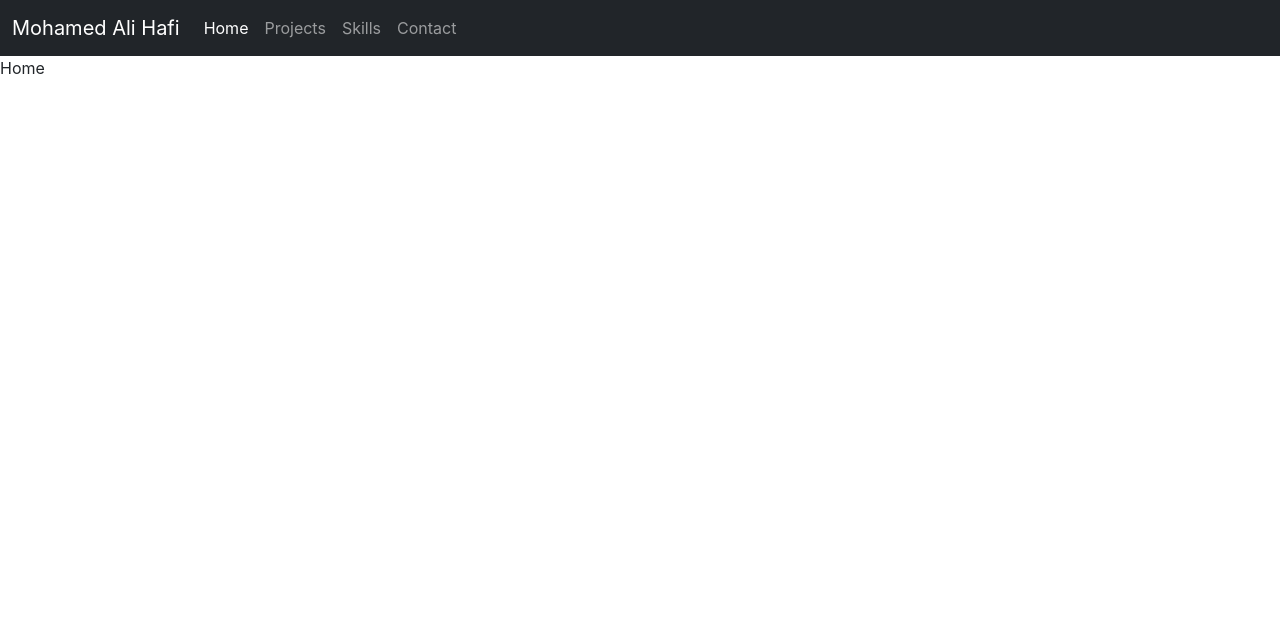
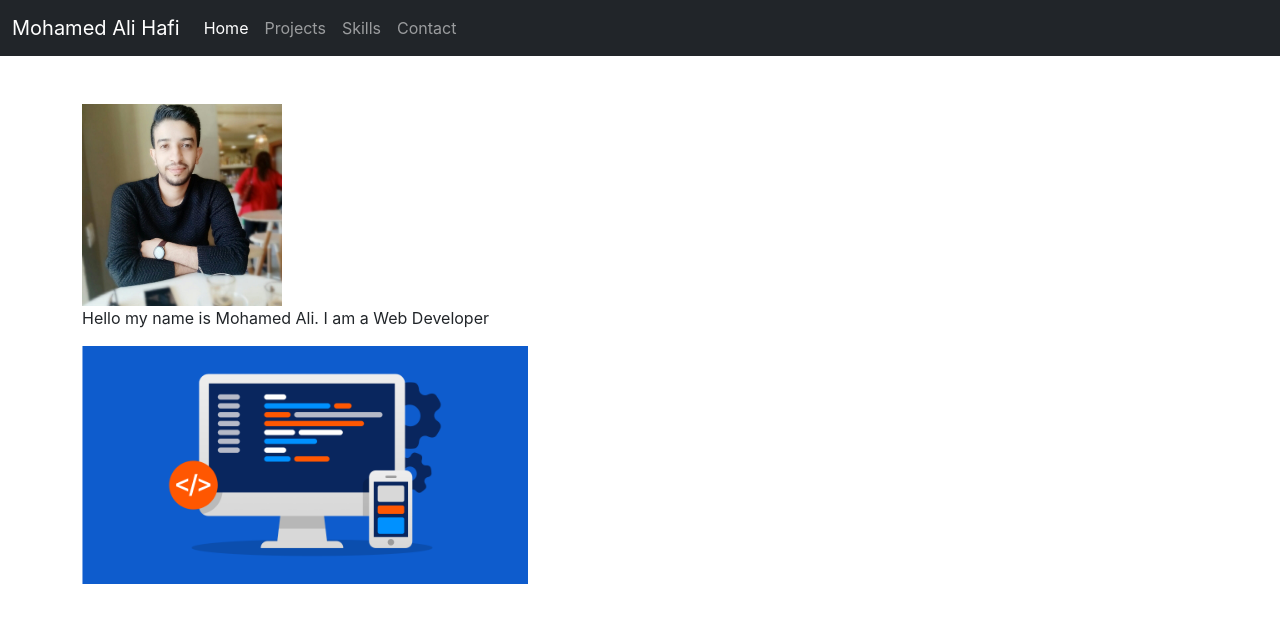
Before and after one commit to MedAli-Hafi/portfolio, a React (Create React App) app: page / in a window 1280 px wide. Shown: the top 622 px of the page. Built offline with nearby package versions, Linux system fonts and the light colour scheme.

Commit message:
Add content to the home page

```diff
--- a/src/App.js
+++ b/src/App.js
@@ -7,16 +7,17 @@
 import Home from "./pages/Home"
 function App() {
   return (
-    <div>
-      <BrowserRouter>
-        <Navbar />
+
+    <BrowserRouter>
+      <Navbar />
+      <div className='container mt-5'>
         <Route exact path='/' component={Home} />
         <Route path='/projects' component={Projects} />
         <Route path='/skills' component={Skills} />
         <Route path='/contact' component={Contact} />
+      </div>
+    </BrowserRouter>
 
-      </BrowserRouter>
-    </div>
   );
 }
 
--- a/src/pages/Home.js
+++ b/src/pages/Home.js
@@ -1,8 +1,13 @@
 import React from 'react'
+import devImage from '../images/photo-2.png'
 
 function Home() {
     return (
-        <div>Home</div>
+        <div>
+            <img src="/images/photo-1.jpg" alt="Profile photo" width="200px" />
+            <p>Hello my name is Mohamed Ali. I am a Web Developer</p>
+            <img src={devImage} alt="Web Image" width="40%" />
+        </div>
     )
 }
 
```
Also changed, not shown: public/images/photo-1.jpg (added), src/images/photo-2.png (added).
